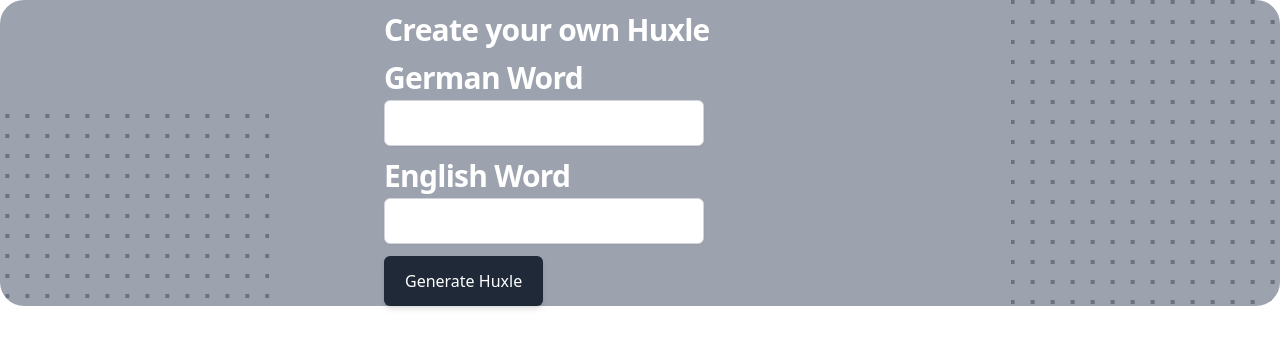
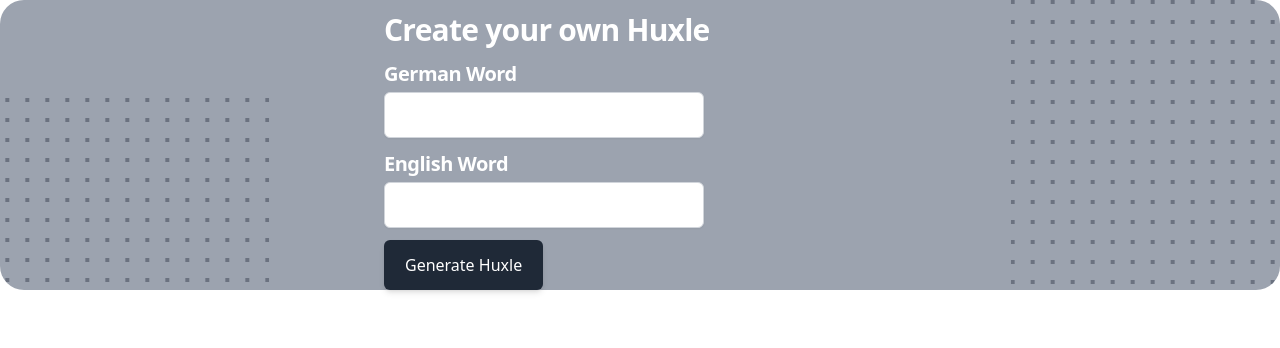
Before and after one commit to verenaschickmair/Huxle, a Vue app in the folder huxle/: page /create in a window 1280 px wide. Shown: the top 348 px of the page. Built offline with nearby package versions, Linux system fonts and the light colour scheme.

Commit message:
simplified admin view, connected words

```diff
--- a/huxle/src/components/SimpleInputField.vue
+++ /dev/null
@@ -1,18 +0,0 @@
-<script>
-export default {
-  name: "SimpleInputField"
-}
-</script>
-
-<template>
-  <div class="mt-1">
-    <input
-        type="text"
-        id="code"
-        v-model="code"
-        class="py-3 block w-80 rounded-md border-gray-300 shadow-sm focus:border-green-500 focus:ring-green-500 sm:text-sm"
-    />
-  </div>
-</template>
-
-<style scoped></style>
--- a/huxle/src/views/AdminView.vue
+++ b/huxle/src/views/AdminView.vue
@@ -90,21 +90,35 @@
           </div>
           <div>
             <p
-                class="text-3xl font-bold tracking-tight text-white"
+                class="text-xl font-bold tracking-tight text-white"
                 id="join-heading"
             >
               German Word
             </p>
-            <SimpleInputField />
+            <div class="mt-1">
+              <input
+                  type="text"
+                  id="german"
+                  v-model="word.wordGerman"
+                  class="py-3 block w-80 rounded-md border-gray-300 shadow-sm focus:border-green-500 focus:ring-green-500 sm:text-sm"
+              />
+            </div>
           </div>
           <div>
             <p
-                class="text-3xl font-bold tracking-tight text-white"
+                class="text-xl font-bold tracking-tight text-white"
                 id="join-heading"
             >
               English Word
             </p>
-            <SimpleInputField />
+            <div class="mt-1">
+              <input
+                  type="text"
+                  id="english"
+                  v-model="word.wordEnglish"
+                  class="py-3 block w-80 rounded-md border-gray-300 shadow-sm focus:border-green-500 focus:ring-green-500 sm:text-sm"
+              />
+            </div>
           </div>
           <button
               class="block w-full rounded-md border border-transparent bg-gray-800 py-3 px-5 text-center text-base font-medium text-white shadow-md hover:bg-gray-600 sm:inline-block sm:w-auto"
@@ -132,12 +146,9 @@ import type { WordData } from "@/types/WordData";
 import axios from "axios";
 import { defineComponent } from "vue";
 import { uuid } from "vue-uuid";
-import SimpleInputField from "@/components/SimpleInputField.vue";
 
 export default defineComponent({
-  // TODO create input fields and fill wordGerman and wordEnglish
   components: {
-    SimpleInputField,
     ModalComponent,
   },
   data() {
```
